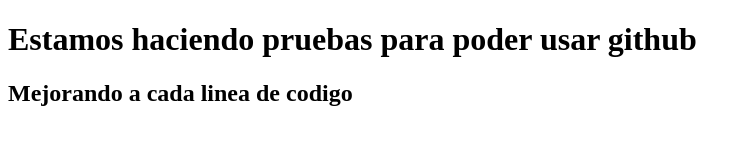
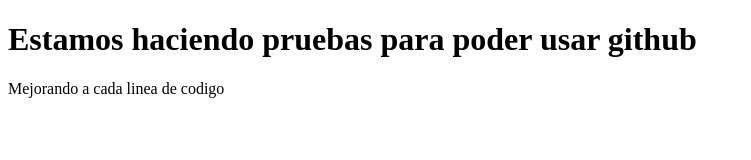
Before and after one commit to JoseJaico14/prueba-web, a plain HTML site: page index.html in a window 1280 px wide. Shown: the whole page, without its empty margins (0-751 px from the left). Drawn offline with Linux system fonts and the light colour scheme.

Commit message:
Subtitulos
Se convirtio en un parrafo

```diff
--- a/index.html
+++ b/index.html
@@ -6,6 +6,6 @@
 </head>
 <body>
 	<h1>Estamos haciendo pruebas para poder usar github</h1>
-	<h2>Mejorando a cada linea de codigo</h2>
+	<p>Mejorando a cada linea de codigo</p>
 </body>
 </html>
```
